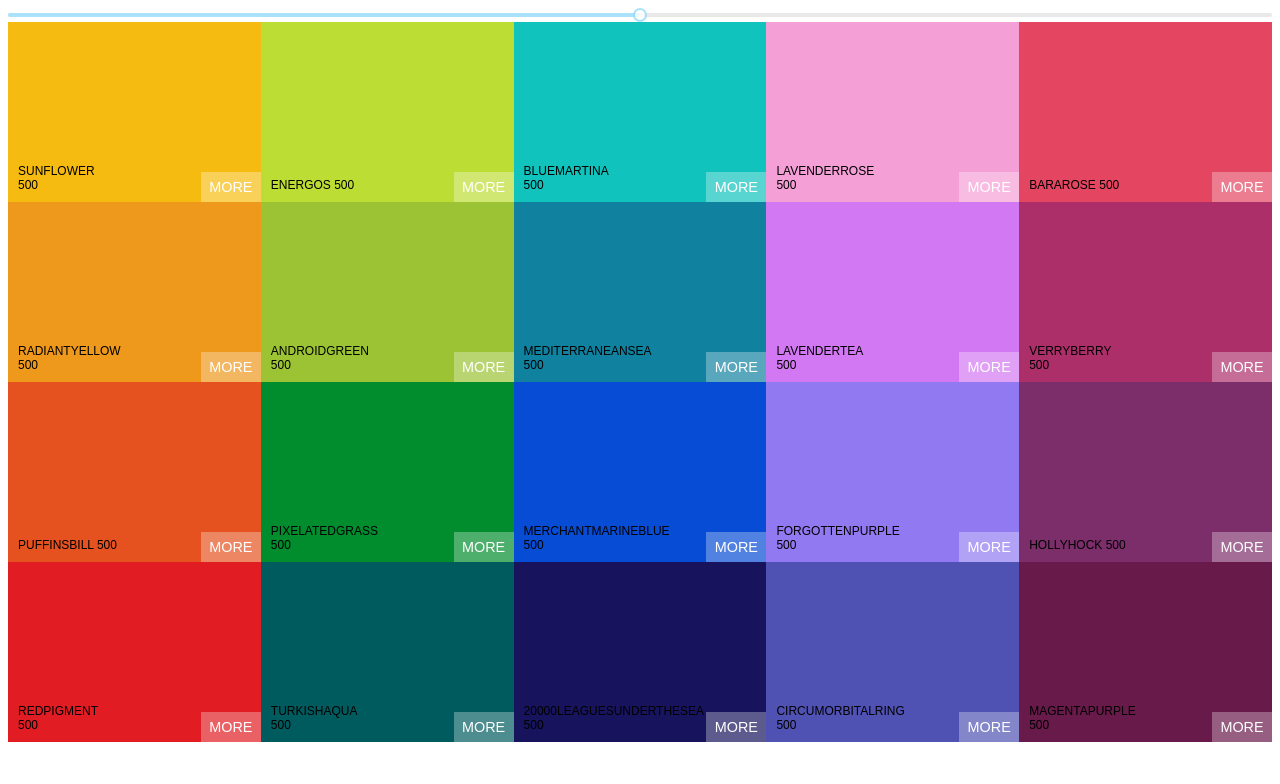
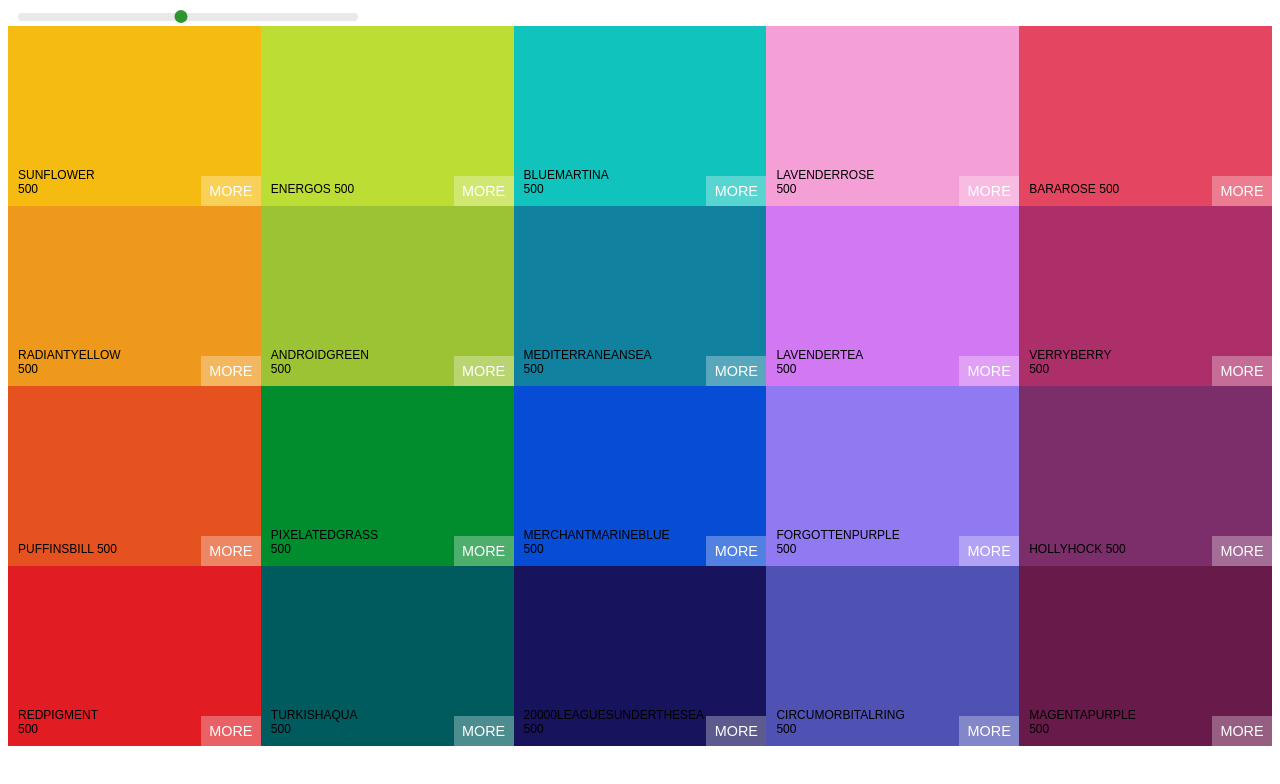
Before and after one commit to Yogehac/colors-app, a React (Create React App) app: page / in a window 1280 px wide. Shown: the top 784 px of the page. Built offline with nearby package versions, Linux system fonts and the light colour scheme.

Commit message:
Styled the color slider

```diff
--- a/src/Palette.js
+++ b/src/Palette.js
@@ -28,7 +28,9 @@
 
 		return (
 			<div className="Palette">
-				<Slider defaultValue={level} min={100} max={900} step={100} onAfterChange={this.handleChange} />
+				<div className="slider">
+					<Slider defaultValue={level} min={100} max={900} step={100} onAfterChange={this.handleChange} />
+				</div>
 				{/* Navbar Component */}
 				<div className="Palette-colors">{colorBoxes}</div>
 				{/* Footer Component */}
--- a/src/styles/Palette.css
+++ b/src/styles/Palette.css
@@ -5,3 +5,30 @@
 .Palette-colors {
     height: 90%;
 }
+
+.slider{
+    width: 340px;
+    margin: 0 10px;
+    display: inline-block
+}
+
+.rc-slider-track{
+    background: transparent;
+}
+.rc-slider-rail{
+    height: 8px;
+}
+
+.rc-slider-handle,
+.rc-slider-handle:active,
+.rc-slider-handle:hover,
+.rc-slider-handle:focus{
+    background: green;
+    outline: none;
+    border: 2px solid green;
+    box-shadow: none;
+    width: 13px;
+    height: 13px;
+    margin-left: -7px;
+    margin-top: -3px;
+}
```
